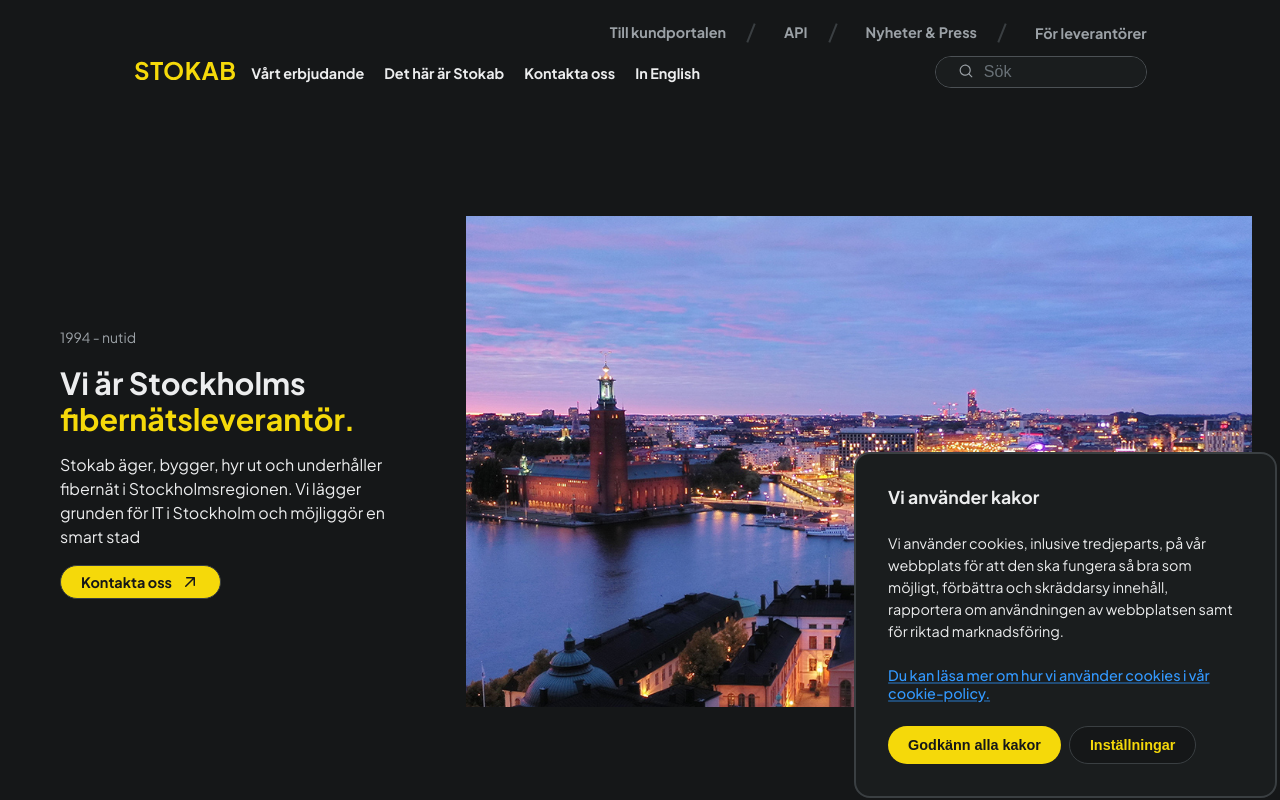
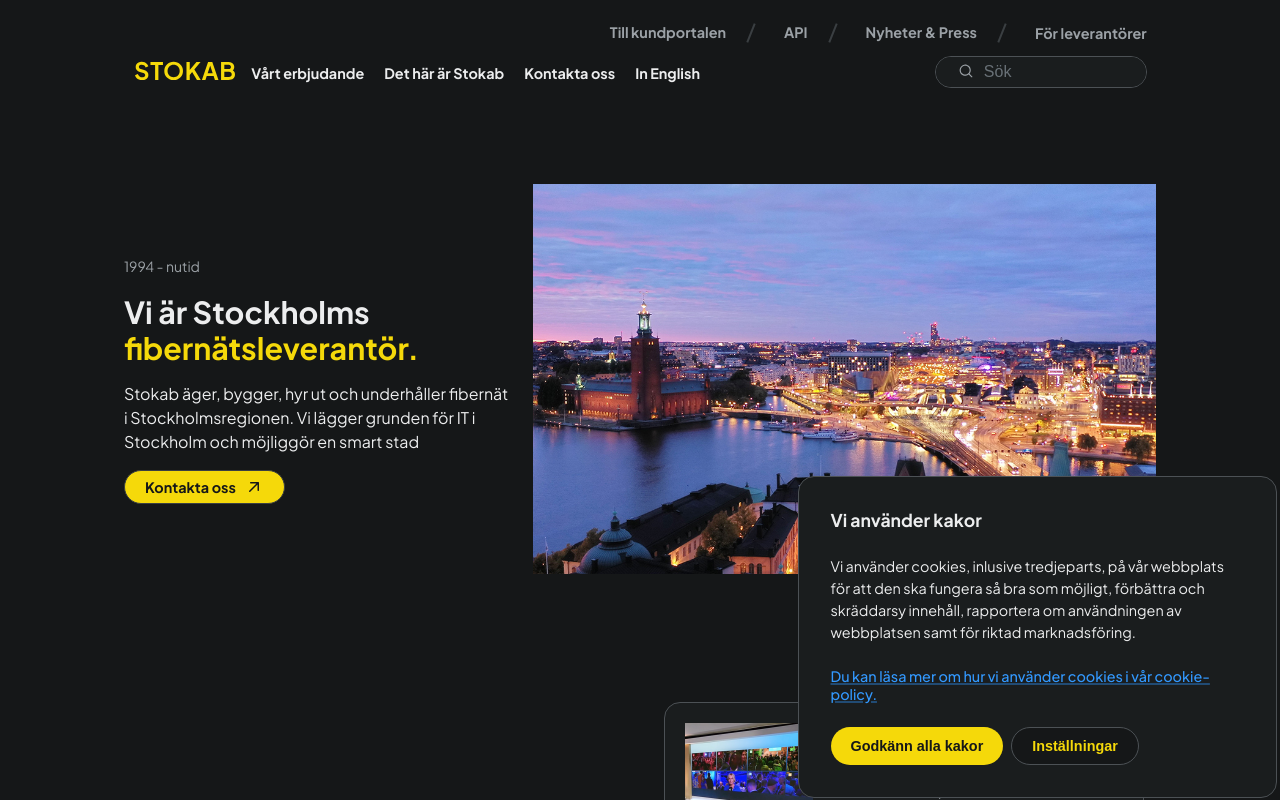
Before and after one commit to Medieinstitutet/fed21d-grafiska-verktyg-pimpim, a Vue app: page / in a window 1280 px wide. Shown: the top 800 px of the page. Built offline with nearby package versions, Linux system fonts and the light colour scheme.

Commit message:
cleaning done + button states

```diff
--- a/src/components/Cookies.vue
+++ b/src/components/Cookies.vue
@@ -11,64 +11,7 @@
     <b>Vi använder kakor</b>
     <p>Vi använder cookies, inlusive tredjeparts, på vår webbplats för att den ska fungera så bra som möjligt, förbättra och skräddarsy innehåll, rapportera om användningen av webbplatsen samt för riktad marknadsföring. </p>
     <a href='#'>Du kan läsa mer om hur vi använder cookies i vår cookie-policy.</a>
-    <button @click='acceptCookies'>Godkänn alla kakor</button>
+    <button @click='acceptCookies' class='button-primary'>Godkänn alla kakor</button>
     <button>Inställningar</button>
   </div>
 </template>
-
-<style lang='scss'>
-  #cookies{
-    background-color: #1A1D1E;
-    border: 2px solid #3A3F42;
-    border-radius: 16px;
-    width: 98.5%;
-    position: fixed;
-    bottom:2px;
-    margin-left: 3.5px;
-    padding: 24px;
-    display: flex;
-    flex-wrap: wrap;
-    row-gap: 24px;
-    justify-content: space-evenly;
-
-    b{
-      font-size: 1.1rem;
-      width:100%;
-    }
-
-    a{
-      color: #3399FF;
-      text-decoration: underline #214B74 2px;
-      font-weight: 500;
-    }
-
-    button{
-      border-radius: 99px;
-      padding: 10px 20px;
-      font-weight: 600;
-      font-size: 0.9rem;
-
-      &:first-of-type{
-        background-color: #F5D90A;
-        color: #151718;
-      }
-
-      &:last-of-type{
-        color: #F5D90A;
-        background-color: #151718;
-        border: 1px solid #3A3F42;
-      }
-    }
-  }
-
-  @media screen and (min-width: 768px){
-    #cookies{
-      position: fixed;
-      width: 50%;
-      right: 3.5px;
-      justify-content: start;
-      column-gap: 8px;
-      padding: 32px;
-    }
-  }
-</style>>
--- a/src/css/_base.scss
+++ b/src/css/_base.scss
@@ -5,6 +5,23 @@ $lighterBackground: #1A1D1E;
 $paddingMobile: 48px 24px;
 $paddingTablet: 96px 32px;
 $paddingDesktop: 128px 60px;
+
+@mixin buttonPrimary{
+  background-color: $yellow;
+  color: #151718;
+
+  &:hover{
+    background-color: #FFEF5C;
+  }
+
+  &:active{
+    background-color: #FFEF5C;
+  }
+
+  &:disabled{
+    background-color: #787F85;
+  }
+}
 
 @mixin flexWrapCenter{
   display: flex;
@@ -41,6 +58,7 @@ body {
     cursor: pointer;
     border:none;
     background:transparent;
+    transition: all 0.3s;
   }
 
   ul{
@@ -61,6 +79,11 @@ body {
     text-decoration: none;
     font-size: 0.9rem;
     font-weight: 700;
+    transition: all 0.4s;
+
+    &:not(.link-button):hover{
+      text-decoration: underline 1px solid;
+    }
   }
 
   p{
@@ -235,7 +258,7 @@ body {
 
           input{
             background-color: $lighterBackground;
-            color: #697177;
+            color: $almostWhite;
             border:none;
             font-size:1rem;
             border-radius: 99px;
@@ -259,7 +282,7 @@ body {
     // INTRO SECTION
     #section-intro{
       @include flexWrapCenter();
-      justify-content: space-between;
+      justify-content: center;
       padding: 62px 24px 0;
       row-gap: 54px;
 
@@ -268,7 +291,6 @@ body {
         flex-direction: column;
         row-gap: 16px;
         min-width:342px;
-        max-width: 390px;
 
         h1{
           font-size: 1.9rem;
@@ -288,12 +310,14 @@ body {
             font-size: 14px;
           }
         }
+
+        .link-button{
+          @include buttonPrimary();
+        }
       }
 
       #img-intro{
         width:100vw;
-        position: relative;
-        left: -24px;
       }
     }
 
@@ -311,10 +335,6 @@ body {
         flex-direction: column;
         text-align: center;
         row-gap: 13px;
-        @media screen and(max-width:767px){
-          //width: 342px;
-        }
-
 
         p{
           font-weight: 700;
@@ -330,10 +350,6 @@ body {
         justify-content: space-between;
         background-color: $lighterBackground;
         padding: 16px 14px 0;
-
-        @media screen and(max-width:767px){
-          //width: 342px;
-        }
 
         .cardHeading{
           display: flex;
@@ -370,8 +386,9 @@ body {
       border-top: $greyBorder;
       border-bottom: $greyBorder;
       display: grid;
-      grid-template-columns: repeat(auto-fill, minmax(342px, 512px));
+      grid-template-columns: repeat(auto-fill, 342px);
       justify-content: center;
+      justify-items: center;
       gap: 64px;
 
       div{
@@ -461,9 +478,6 @@ body {
         font-size: 1.1rem;
         color: $almostWhite;
 
-
-
-
         .footer-links{
           padding: 1rem 0 2rem;
 
@@ -524,4 +538,64 @@ body {
       }
     }
   }
+
+  #cookies{
+    background-color: $lighterBackground;
+    border: $greyBorder;
+    border-radius: 16px;
+    width: 98.5%;
+    position: fixed;
+    bottom:2px;
+    margin-left: 3.5px;
+    padding: 24px;
+    display: flex;
+    flex-wrap: wrap;
+    row-gap: 24px;
+    justify-content: space-evenly;
+
+    b{
+      font-size: 1.1rem;
+      width:100%;
+    }
+
+    a{
+      color: #3399FF;
+      text-decoration: underline #214B74 2px;
+      font-weight: 500;
+
+      &:hover{
+        color: #214B74;
+      }
+    }
+
+    button{
+      border-radius: 99px;
+      padding: 10px 20px;
+      font-weight: 600;
+      font-size: 0.9rem;
+
+      &:first-of-type{
+        @include buttonPrimary();
+      }
+
+      &:last-of-type{
+        color: $yellow;
+        border: $greyBorder;
+        background-color: #151718;
+
+        &:hover{
+          background-color: #1A1D1E;
+        }
+
+        &:active{
+          background-color: #202425;
+        }
+
+        &:disabled{
+          background-color: #2B2F31;
+          color: #3A3F42;
+        }
+      }
+    }
+  }
 }
--- a/src/css/_desktop.scss
+++ b/src/css/_desktop.scss
@@ -11,15 +11,15 @@ body{
     }
     main{
       #section-intro{
-        padding:$paddingDesktop;
-        padding-bottom: 0;
-        column-gap: 64px;
+        div{
+          grid-column: 2/ span 3;
+          width:389px;
+          column-gap: 20px;
+        }
 
-        div{
-          width:389px;
-        }
         #img-intro{
-          width:786px;
+          grid-column: 5/span 7;
+          max-width:786px;
         }
       }
 
@@ -35,8 +35,8 @@ body{
       #section-info{
         column-gap: 50px;
         padding:$paddingDesktop;
-        grid-template-columns: repeat(auto-fill, 340px);
-        grid-auto-columns:340px;
+        padding-inline: 320px;
+        grid-template-columns: repeat(auto-fit, minmax(340px, 1fr));
 
         div{
           justify-content: space-between;
@@ -70,9 +70,5 @@ body{
         }
       }
     }
-
-    #cookies{
-      max-width: 33%;
-    }
   }
 }
--- a/src/css/_tablet.scss
+++ b/src/css/_tablet.scss
@@ -7,22 +7,23 @@ body{
     }
     #section-intro{
       padding: $paddingTablet;
+      display: grid;
       padding-bottom: 0;
-      flex-wrap: nowrap;
+      grid-template-columns: repeat(12, 1fr);
       align-items: center;
       column-gap: 20px;
+      max-width:100vw;
 
       div{
+        grid-column: 1 / span 3;
         font-size: 1rem;
-        width:auto;
       }
 
       #img-intro{
-        width: 53%;
-        flex-grow: 2;
+        grid-column: 4/span 10;
+        width:100%;
         height:fit-content;
         margin-top: 0;
-        position: static;
       }
     }
 
@@ -49,6 +50,7 @@ body{
     }
     #section-info {
       padding: $paddingTablet;
+      grid-template-columns: repeat(auto-fill, 512px);
 
       div{
         width: 512px;
@@ -87,5 +89,13 @@ body{
         }
       }
     }
+    #cookies{
+      position: fixed;
+      width: 479px;
+      right: 3.5px;
+      justify-content: start;
+      column-gap: 8px;
+      padding: 32px;
+    }
   }
 }
--- a/src/css/style.css
+++ b/src/css/style.css
@@ -18,6 +18,8 @@ body button {
   cursor: pointer;
   border: none;
   background: transparent;
+  -webkit-transition: all 0.3s;
+  transition: all 0.3s;
 }
 
 body ul {
@@ -38,6 +40,13 @@ body a {
   text-decoration: none;
   font-size: 0.9rem;
   font-weight: 700;
+  -webkit-transition: all 0.4s;
+  transition: all 0.4s;
+}
+
+body a:not(.link-button):hover {
+  -webkit-text-decoration: underline 1px solid;
+          text-decoration: underline 1px solid;
 }
 
 body p {
@@ -269,7 +278,7 @@ body #app #header-app nav .nav-inputWrapper .iconMagnifier {
 
 body #app #header-app nav .nav-inputWrapper input {
   background-color: #1A1D1E;
-  color: #697177;
+  color: #ECEDEE;
   border: none;
   font-size: 1rem;
   border-radius: 99px;
@@ -308,9 +317,7 @@ body #app #section-intro {
   -webkit-box-pack: center;
       -ms-flex-pack: center;
           justify-content: center;
-  -webkit-box-pack: justify;
-      -ms-flex-pack: justify;
-          justify-content: space-between;
+  justify-content: center;
   padding: 62px 24px 0;
   row-gap: 54px;
 }
@@ -325,7 +332,6 @@ body #app #section-intro div {
           flex-direction: column;
   row-gap: 16px;
   min-width: 342px;
-  max-width: 390px;
 }
 
 body #app #section-intro div h1 {
@@ -347,10 +353,25 @@ body #app #section-intro div p:first-of-type {
   font-size: 14px;
 }
 
+body #app #section-intro div .link-button {
+  background-color: #F5D90A;
+  color: #151718;
+}
+
+body #app #section-intro div .link-button:hover {
+  background-color: #FFEF5C;
+}
+
+body #app #section-intro div .link-button:active {
+  background-color: #FFEF5C;
+}
+
+body #app #section-intro div .link-button:disabled {
+  background-color: #787F85;
+}
+
 body #app #section-intro #img-intro {
   width: 100vw;
-  position: relative;
-  left: -24px;
 }
 
 body #app #section-news {
@@ -443,11 +464,12 @@ body #app #section-info {
   border-bottom: 1px solid #4C5155;
   display: -ms-grid;
   display: grid;
-  -ms-grid-columns: (minmax(342px, 512px))[auto-fill];
-      grid-template-columns: repeat(auto-fill, minmax(342px, 512px));
+  -ms-grid-columns: (342px)[auto-fill];
+      grid-template-columns: repeat(auto-fill, 342px);
   -webkit-box-pack: center;
       -ms-flex-pack: center;
           justify-content: center;
+  justify-items: center;
   gap: 64px;
 }
 
@@ -641,6 +663,85 @@ body footer #footer-contact li span {
   }
 }
 
+body #cookies {
+  background-color: #1A1D1E;
+  border: 1px solid #4C5155;
+  border-radius: 16px;
+  width: 98.5%;
+  position: fixed;
+  bottom: 2px;
+  margin-left: 3.5px;
+  padding: 24px;
+  display: -webkit-box;
+  display: -ms-flexbox;
+  display: flex;
+  -ms-flex-wrap: wrap;
+      flex-wrap: wrap;
+  row-gap: 24px;
+  -webkit-box-pack: space-evenly;
+      -ms-flex-pack: space-evenly;
+          justify-content: space-evenly;
+}
+
+body #cookies b {
+  font-size: 1.1rem;
+  width: 100%;
+}
+
+body #cookies a {
+  color: #3399FF;
+  -webkit-text-decoration: underline #214B74 2px;
+          text-decoration: underline #214B74 2px;
+  font-weight: 500;
+}
+
+body #cookies a:hover {
+  color: #214B74;
+}
+
+body #cookies button {
+  border-radius: 99px;
+  padding: 10px 20px;
+  font-weight: 600;
+  font-size: 0.9rem;
+}
+
+body #cookies button:first-of-type {
+  background-color: #F5D90A;
+  color: #151718;
+}
+
+body #cookies button:first-of-type:hover {
+  background-color: #FFEF5C;
+}
+
+body #cookies button:first-of-type:active {
+  background-color: #FFEF5C;
+}
+
+body #cookies button:first-of-type:disabled {
+  background-color: #787F85;
+}
+
+body #cookies button:last-of-type {
+  color: #F5D90A;
+  border: 1px solid #4C5155;
+  background-color: #151718;
+}
+
+body #cookies button:last-of-type:hover {
+  background-color: #1A1D1E;
+}
+
+body #cookies button:last-of-type:active {
+  background-color: #202425;
+}
+
+body #cookies button:last-of-type:disabled {
+  background-color: #2B2F31;
+  color: #3A3F42;
+}
+
 @font-face {
   font-family: 'Plus Jakarta Sans';
   src: url("https://fonts.googleapis.com/css2?family=Plus+Jakarta+Sans:wght@300;400;500;600;700&display=swap");
@@ -656,17 +757,19 @@ body footer #footer-contact li span {
     -ms-grid-column-span: 9;
     grid-column: 3/span 9;
   }
-  body #app main #section-intro {
-    padding: 128px 60px;
-    padding-bottom: 0;
-    -webkit-column-gap: 64px;
-            column-gap: 64px;
-  }
   body #app main #section-intro div {
+    -ms-grid-column: 2;
+    -ms-grid-column-span: 3;
+    grid-column: 2/ span 3;
     width: 389px;
+    -webkit-column-gap: 20px;
+            column-gap: 20px;
   }
   body #app main #section-intro #img-intro {
-    width: 786px;
+    -ms-grid-column: 5;
+    -ms-grid-column-span: 7;
+    grid-column: 5/span 7;
+    max-width: 786px;
   }
   body #app main #section-news {
     padding: 128px 60px;
@@ -680,9 +783,9 @@ body footer #footer-contact li span {
     -webkit-column-gap: 50px;
             column-gap: 50px;
     padding: 128px 60px;
-    -ms-grid-columns: (340px)[auto-fill];
-        grid-template-columns: repeat(auto-fill, 340px);
-    grid-auto-columns: 340px;
+    padding-inline: 320px;
+    -ms-grid-columns: (minmax(340px, 1fr))[auto-fit];
+        grid-template-columns: repeat(auto-fit, minmax(340px, 1fr));
   }
   body #app main #section-info div {
     -webkit-box-pack: justify;
@@ -722,9 +825,6 @@ body footer #footer-contact li span {
   body #app footer #footer-contact li:last-child {
     padding: 0;
   }
-  body #app #cookies {
-    max-width: 33%;
-  }
 }
 
 @media only screen and (min-width: 768px) {
@@ -735,29 +835,33 @@ body footer #footer-contact li span {
   }
   body #app #section-intro {
     padding: 96px 32px;
+    display: -ms-grid;
+    display: grid;
     padding-bottom: 0;
-    -ms-flex-wrap: nowrap;
-        flex-wrap: nowrap;
+    -ms-grid-columns: (1fr)[12];
+        grid-template-columns: repeat(12, 1fr);
     -webkit-box-align: center;
         -ms-flex-align: center;
             align-items: center;
     -webkit-column-gap: 20px;
             column-gap: 20px;
+    max-width: 100vw;
   }
   body #app #section-intro div {
+    -ms-grid-column: 1;
+    -ms-grid-column-span: 3;
+    grid-column: 1 / span 3;
     font-size: 1rem;
-    width: auto;
   }
   body #app #section-intro #img-intro {
-    width: 53%;
-    -webkit-box-flex: 2;
-        -ms-flex-positive: 2;
-            flex-grow: 2;
+    -ms-grid-column: 4;
+    -ms-grid-column-span: 10;
+    grid-column: 4/span 10;
+    width: 100%;
     height: -webkit-fit-content;
     height: -moz-fit-content;
     height: fit-content;
     margin-top: 0;
-    position: static;
   }
   body #app #section-news {
     padding: 96px 32px;
@@ -780,6 +884,8 @@ body footer #footer-contact li span {
   }
   body #app #section-info {
     padding: 96px 32px;
+    -ms-grid-columns: (512px)[auto-fill];
+        grid-template-columns: repeat(auto-fill, 512px);
   }
   body #app #section-info div {
     width: 512px;
@@ -829,4 +935,18 @@ body footer #footer-contact li span {
     padding: 0;
   }
 }
+
+@media only screen and (min-width: 768px) {
+  body #app #cookies {
+    position: fixed;
+    width: 479px;
+    right: 3.5px;
+    -webkit-box-pack: start;
+        -ms-flex-pack: start;
+            justify-content: start;
+    -webkit-column-gap: 8px;
+            column-gap: 8px;
+    padding: 32px;
+  }
+}
 /*# sourceMappingURL=style.css.map */
```
Also changed, not shown: src/components/Button.vue (+8 -0 lines), src/components/Intro.vue (+1 -14 lines), 1 other file (tests, documents, lock files or other folders).
